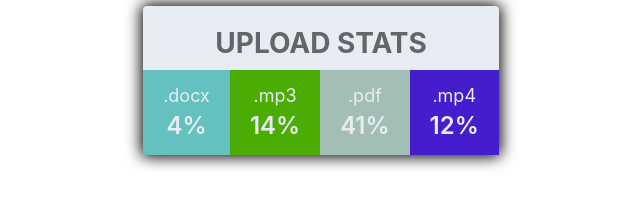
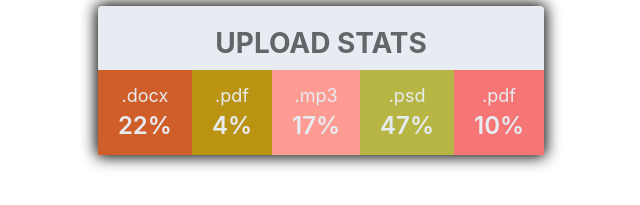
Before and after one commit to IgorMushk/goit-react-hw-01-components, a React (Create React App) app: page / in a window 1280 px wide. Shown: the part 583-788 px from the top of the page, without its empty margins (319-959 px from the left). Built offline with nearby package versions, Linux system fonts and the light colour scheme.

Commit message:
Statistics - map <li> - finish

```diff
--- a/src/components/Statistics/Statistics.jsx
+++ b/src/components/Statistics/Statistics.jsx
@@ -3,28 +3,18 @@ import {getRandomHexColor} from 'js/randomColor'
 
 export const Statistics = ({ title, stats }) => {
   // console.log('title', title);
-  console.log('stats', stats);
+  //console.log('stats', stats);
   return (
     <StatSection >
       { title && <StatTitle >{title}</StatTitle>}
 
       <StatList >
-        <StatListItem color={getRandomHexColor()}>
-          <StatLabel >.docx</StatLabel>
-          <StatPercent >4%</StatPercent>
-        </StatListItem>
-        <StatListItem color={getRandomHexColor()}>
-          <StatLabel >.mp3</StatLabel>
-          <StatPercent >14%</StatPercent>
-        </StatListItem>
-        <StatListItem color={getRandomHexColor()}>
-          <StatLabel >.pdf</StatLabel>
-          <StatPercent >41%</StatPercent>
-        </StatListItem>
-        <StatListItem color={getRandomHexColor()}>
-          <StatLabel >.mp4</StatLabel>
-          <StatPercent >12%</StatPercent>
-        </StatListItem>
+        { stats.map(({id, label, percentage}) =>(
+            <StatListItem key={id} color={getRandomHexColor()}>
+            <StatLabel >{label}</StatLabel>
+            <StatPercent >{percentage}%</StatPercent>
+          </StatListItem>
+        ))}
       </StatList>
     </StatSection>
   );
```
